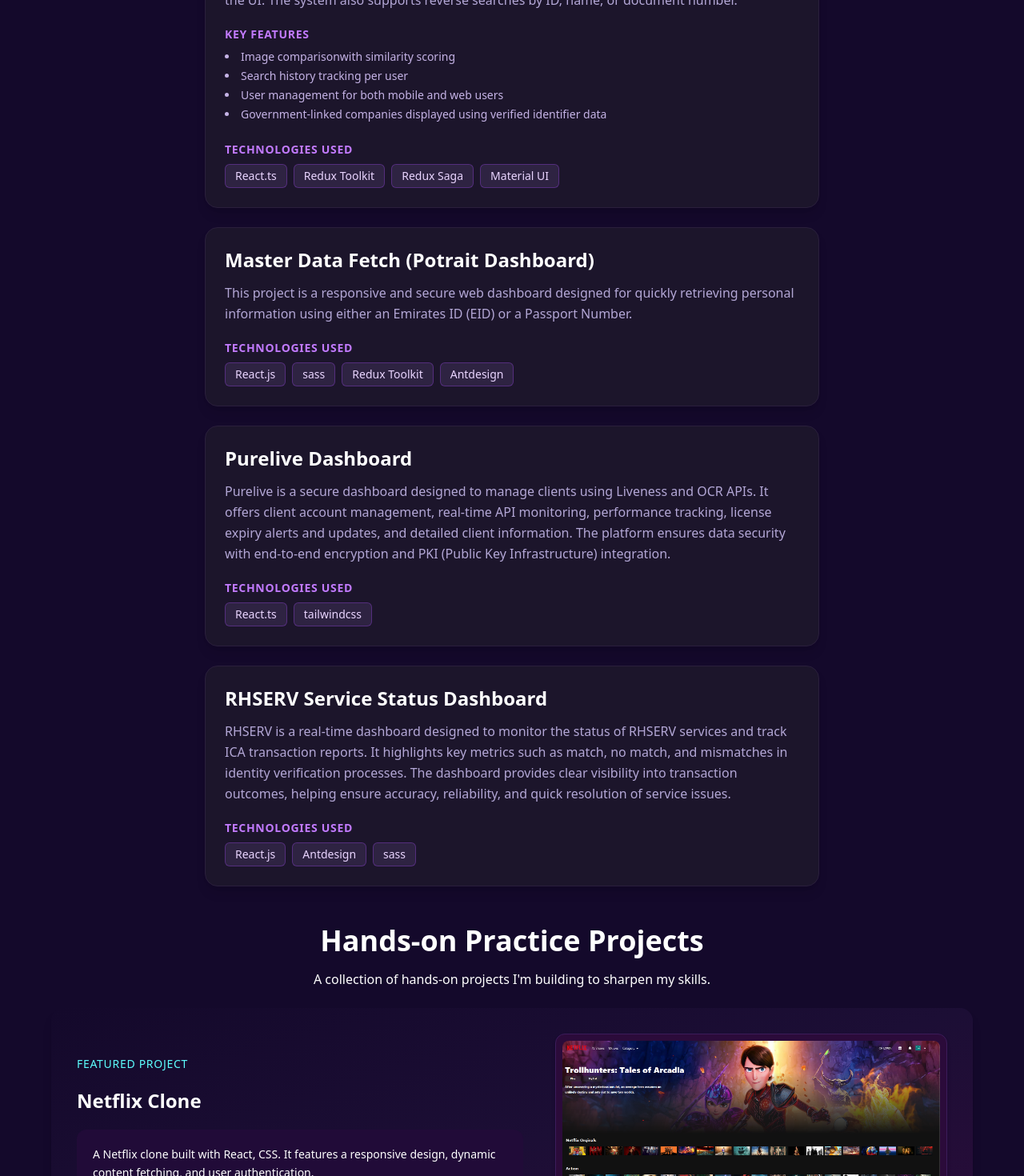
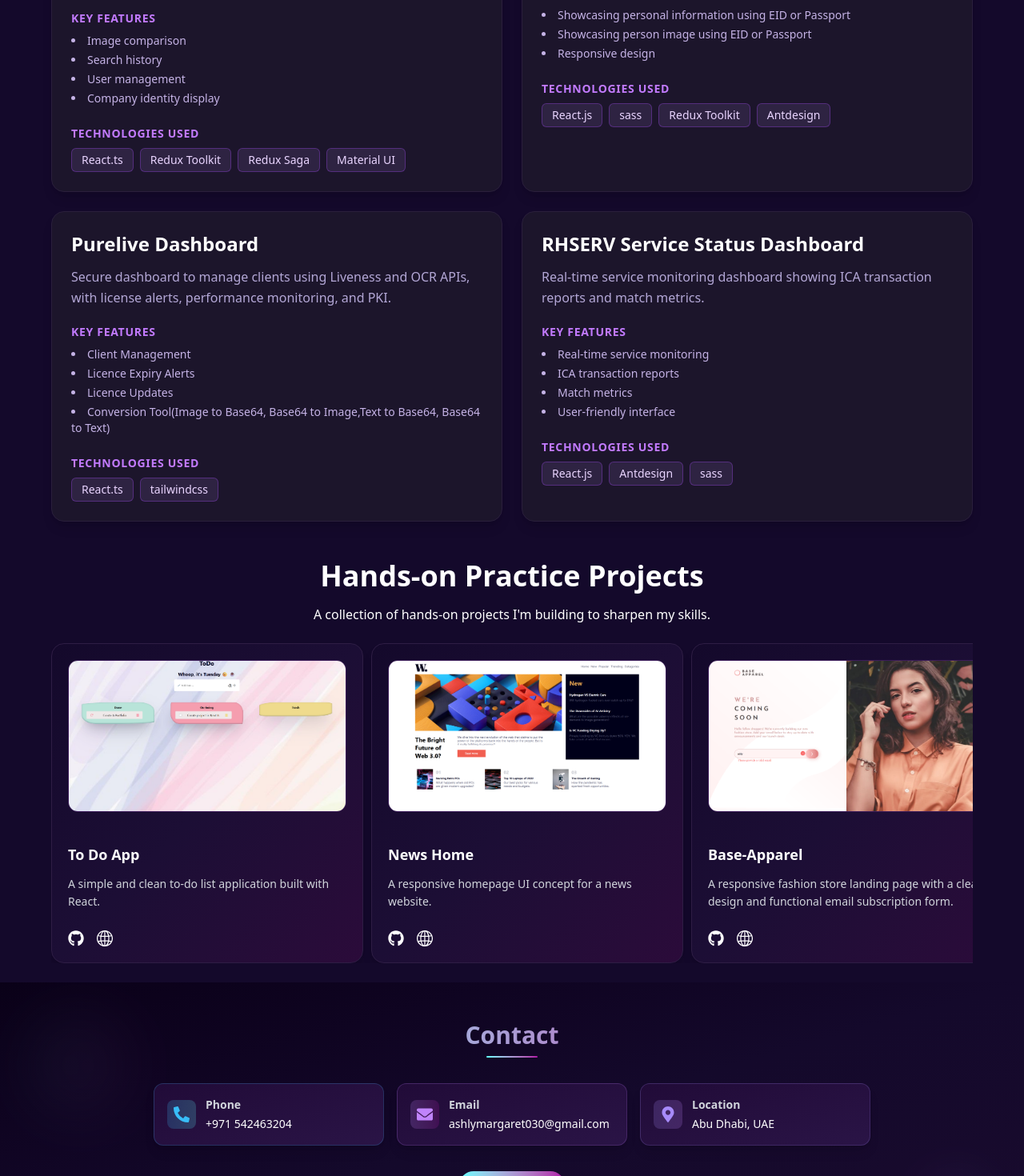
Before and after one commit to ashly-margaret/my_next_js_portfolio, a Next.js app: page / in a window 1280 px wide. Shown: the part 3260-4730 px from the top of the page at 80% size. Built offline with nearby package versions, Linux system fonts and the light colour scheme.

Commit message:
-code updated

```diff
--- a/app/components/projectDetails/ProjectDetails.js
+++ b/app/components/projectDetails/ProjectDetails.js
@@ -5,48 +5,44 @@ import Image from "next/image";
 import { FaGithub } from "react-icons/fa";
 import { SlGlobe } from "react-icons/sl";
 
-const ProjectDetails = ({ src, title, reverse = false, url, git, desc }) => {
+const ProjectDetails = ({ src, title, url, git, desc }) => {
   return (
-    <div
-      className={`w-[90%] max-w-6xl mx-auto flex flex-col md:flex-row items-center justify-center gap-10 p-8 rounded-2xl shadow-lg bg-gradient-to-br from-[#14092B] via-[#1C0E35] to-[#2B0B3A] text-white ${
-        reverse ? "md:flex-row-reverse" : ""
-      }`}
-    >
-      {/* Text Section */}
-      <div className="w-full md:w-[55%] flex flex-col gap-5">
-        <span className="text-[#5DFFFF] tracking-wider uppercase text-sm font-medium">
-          Featured Project
-        </span>
-        <h3 className="text-2xl font-bold text-white">{title}</h3>
-
-        <div className="bg-[#210B38] p-5 rounded-xl text-sm leading-relaxed">
-          <span>
-            {desc ||
-              "This is a project description. It can be customized to provide details about the project, its features, and technologies used."}
-          </span>
-        </div>
-
-        <div className="flex items-center gap-5 text-2xl">
-          <FaGithub
-            className="hover:text-[#5DFFFF] cursor-pointer transition duration-300"
-            onClick={() => window.open(git, "_blank")}
-          />
-          <SlGlobe
-            className="hover:text-[#5DFFFF] cursor-pointer transition duration-300"
-            onClick={() => window.open(url, "_blank")}
-          />
-        </div>
-      </div>
-
-      {/* Image Section */}
-      <div className="w-full md:w-[45%] flex-shrink-0 rounded-xl overflow-hidden shadow-md border border-[#3C1C5A] bg-[#2B0B3A] p-2">
+    <div className="bg-gradient-to-br from-[#14092B] via-[#1C0E35] to-[#2B0B3A] rounded-2xl shadow-lg border border-[#2e1d44] p-5 text-white w-[390px]  h-[400px] flex flex-col justify-between">
+      {/* Image */}
+      <div className="w-full h-[190px] rounded-xl overflow-hidden mb-4 border border-[#3C1C5A]">
         <Image
           src={src}
           alt="Project Thumbnail"
           width={400}
           height={200}
-          className="rounded-lg object-cover w-full h-auto"
+          className="w-full h-full object-cover"
         />
+      </div>
+
+      {/* Content */}
+      <div className="flex flex-col gap-3">
+        <h3 className="text-lg font-bold">{title}</h3>
+
+        <p className="text-sm leading-relaxed text-gray-300 line-clamp-4">
+          {desc ||
+            "This is a project description. Customize it to explain what the project does, features, and tech used."}
+        </p>
+
+        {/* Links */}
+        <div className="flex gap-4 mt-3 text-xl">
+          {git && (
+            <FaGithub
+              className="hover:text-[#5DFFFF] cursor-pointer transition duration-300"
+              onClick={() => window.open(git, "_blank")}
+            />
+          )}
+          {url && (
+            <SlGlobe
+              className="hover:text-[#5DFFFF] cursor-pointer transition duration-300"
+              onClick={() => window.open(url, "_blank")}
+            />
+          )}
+        </div>
       </div>
     </div>
   );
--- a/app/components/work/Work.js
+++ b/app/components/work/Work.js
@@ -1,6 +1,170 @@
+// "use client";
+
+// import React from "react";
+// import { motion } from "framer-motion";
+// import ProjectDetails from "../projectDetails/ProjectDetails";
+// import netflixClone from "../../../public/assets/project_thumbnails/netflix_clone.png";
+// import spaceMan from "../../../public/assets/project_thumbnails/space_man.png";
+// import toDoApp from "../../../public/assets/project_thumbnails/toDo_app.png";
+// import NewsHomePage from "../../../public/assets/project_thumbnails/News_Home_Page.png";
+// import baseApparel from "../../../public/assets/project_thumbnails/baseApparel.png";
+// import signUpForm from "../../../public/assets/project_thumbnails/signupform.png";
+// import dropdownNavigation from "../../../public/assets/project_thumbnails/dropdown_navigation.png";
+// import CompanyProjectDetails from "../companyProjectDetails/CompanyProjectDetails";
+
+// const Work = () => {
+//   const projectData = [
+//     {
+//       title: "Netflix Clone",
+//       desc: "A Netflix clone built with React, CSS. It features a responsive design, dynamic content fetching, and user authentication.",
+//       src: netflixClone,
+//       url: "https://netflix-movie-site-clone.vercel.app/",
+//       git: "https://github.com/ashly-margaret/netflix-movie-site-clone",
+//       reverse: false,
+//     },
+//     {
+//       title: "Space Man",
+//       desc: "A space-themed animated experience using JavaScript and GSAP.",
+//       src: spaceMan,
+//       url: "https://space-man.vercel.app/",
+//       git: "https://github.com/ashly-margaret/space-man",
+//       reverse: true,
+//     },
+//     {
+//       title: "To Do App",
+//       desc: "A simple and clean to-do list application built with React.",
+//       src: toDoApp,
+//       url: "https://todo-app-ruddy-iota.vercel.app/",
+//       git: "https://github.com/ashly-margaret/Todo-App",
+//       reverse: false,
+//     },
+//     {
+//       title: "News Home",
+//       desc: "A responsive homepage UI concept for a news website.",
+//       src: NewsHomePage,
+//       url: "https://news-homepage-main-gamma.vercel.app/",
+//       git: "https://github.com/ashly-margaret/news-homepage-main",
+//       reverse: true,
+//     },
+//     {
+//       title: "Base-Apparel",
+//       desc: "A responsive fashion store landing page designed to capture user interest before launch. The page features a clean design, bold typography, and a funBase-Apparelctional email subscription form to keep users updated with announcements and launch deals.",
+//       src: baseApparel,
+//       url: "https://base-apparel-rho.vercel.app/",
+//       git: "https://github.com/ashly-margaret/Base-Apparel",
+//       reverse: false,
+//     },
+//     {
+//       title: "Sign-up-form",
+//       desc: "This project is a responsive sign-up interface for a developer-focused learning platform. The goal of the project is to encourage users to start a 7-day free trial by highlighting the value of learning to code by watching real developers solve problems in real-time.",
+//       src: signUpForm,
+//       url: "https://intro-component-with-sign-up-form-ten-black.vercel.app/",
+//       git: "https://github.com/ashly-margaret/Intro-component-with-sign-up-form",
+//       reverse: true,
+//     },
+//     {
+//       title: "Dropdown-navigation",
+//       desc: "This project is a modern landing page interface for a remote work productivity platform. It features a clean layout, dropdown navigation, and a responsive design tailored for desktop and mobile users.",
+//       src: dropdownNavigation,
+//       url: "https://intro-section-with-dropdown-navigation-seven.vercel.app/",
+//       git: "https://github.com/ashly-margaret/-Intro-section-with-dropdown-navigation",
+//       reverse: false,
+//     },
+//   ];
+
+//   return (
+//     <div>
+//       {/* Section Title */}
+
+//       <div className="flex flex-col items-center justify-center gap-4 text-white p-6">
+//         <h3 className="colors text-4xl font-bold text-white">
+//           Company Projects
+//         </h3>
+//         <span>
+//           Projects I’ve contributed to professionally during my work experience.
+//         </span>
+
+//         <div className="flex flex-col gap-6 w-full max-w-3xl mt-6">
+//           <CompanyProjectDetails
+//             title="Face Match Advanced Web (Admin Dashboard)"
+//             description="An advanced admin dashboard enabling facial recognition-based identity searches across government datasets. Users can upload an image to retrieve matched Emirates ID, unified number, passport data, and similarity scores — along with travel history displayed directly in the UI. The system also supports reverse searches by ID, name, or document number."
+//             features={[
+//               "Image comparisonwith similarity scoring",
+//               "Search history tracking per user",
+//               "User management for both mobile and web users",
+//               "Government-linked companies displayed using verified identifier data",
+//             ]}
+//             technologies={[
+//               "React.ts",
+//               "Redux Toolkit",
+//               "Redux Saga",
+//               "Material UI",
+//             ]}
+//           />
+//           <CompanyProjectDetails
+//             title="Master Data Fetch (Potrait Dashboard)"
+//             description="This project is a responsive and secure web dashboard designed for quickly retrieving personal information using either an Emirates ID (EID) or a Passport Number."
+//             technologies={["React.js", "sass" ,"Redux Toolkit", "Antdesign"]}
+//           />
+//             <CompanyProjectDetails
+//             title="Purelive Dashboard"
+//             description="Purelive is a secure dashboard designed to manage clients using Liveness and OCR APIs. It offers client account management, real-time API monitoring, performance tracking, license expiry alerts and updates, and detailed client information. The platform ensures data security with end-to-end encryption and PKI (Public Key Infrastructure) integration."
+//             technologies={["React.ts","tailwindcss",]}
+//           />
+//            <CompanyProjectDetails
+//             title="RHSERV Service Status Dashboard"
+//             description="RHSERV is a real-time dashboard designed to monitor the status of RHSERV services and track ICA transaction reports. It highlights key metrics such as match, no match, and mismatches in identity verification processes. The dashboard provides clear visibility into transaction outcomes, helping ensure accuracy, reliability, and quick resolution of service issues."
+//             technologies={["React.js", "Antdesign","sass"]}
+//           />
+//         </div>
+//       </div>
+
+//       <motion.div
+//         initial={{ opacity: 0, y: 20 }}
+//         whileInView={{ opacity: 1, y: 0 }}
+//         transition={{ duration: 0.6 }}
+//         viewport={{ once: true }}
+//         className="flex flex-col items-center justify-center gap-4 text-white p-6"
+//       >
+//         <h3 className="colors text-4xl font-bold text-white">
+//           Hands-on Practice Projects
+//         </h3>
+//         <span>
+//           A collection of hands-on projects I'm building to sharpen my skills.
+//         </span>
+//       </motion.div>
+
+//       {/* Project Cards with staggered animation */}
+//       <motion.div
+//         className="flex flex-col gap-9 rounded-xl overflow-hidden"
+//         initial="hidden"
+//         whileInView="visible"
+//         viewport={{ once: true }}
+//         transition={{ staggerChildren: 0.3 }}
+//       >
+//         {projectData.map((project, index) => (
+//           <motion.div
+//             key={index}
+//             variants={{
+//               hidden: { opacity: 0, y: 30 },
+//               visible: { opacity: 1, y: 0 },
+//             }}
+//             transition={{ duration: 0.6, ease: "easeOut" }}
+//             whileHover={{ scale: 1.01 }}
+//           >
+//             <ProjectDetails {...project} />
+//           </motion.div>
+//         ))}
+//       </motion.div>
+//     </div>
+//   );
+// };
+
+// export default Work;
+
 "use client";
 
-import React from "react";
+import React, { useEffect, useRef } from "react";
 import { motion } from "framer-motion";
 import ProjectDetails from "../projectDetails/ProjectDetails";
 import netflixClone from "../../../public/assets/project_thumbnails/netflix_clone.png";
@@ -13,6 +177,29 @@ import dropdownNavigation from "../../../public/assets/project_thumbnails/dropdo
 import CompanyProjectDetails from "../companyProjectDetails/CompanyProjectDetails";
 
 const Work = () => {
+  const AUTO_SLIDE_INTERVAL = 3000;
+  const containerRef = useRef(null);
+  const indexRef = useRef(0);
+
+  useEffect(() => {
+    const container = containerRef.current;
+    const interval = setInterval(() => {
+      if (!container) return;
+      const cards = container.querySelectorAll(".carousel-card");
+      if (!cards.length) return;
+
+      indexRef.current = (indexRef.current + 1) % cards.length;
+      const nextCard = cards[indexRef.current];
+
+      container.scrollTo({
+        left: nextCard.offsetLeft,
+        behavior: "smooth",
+      });
+    }, AUTO_SLIDE_INTERVAL);
+
+    return () => clearInterval(interval);
+  }, []);
+
   const projectData = [
     {
       title: "Netflix Clone",
@@ -20,7 +207,6 @@ const Work = () => {
       src: netflixClone,
       url: "https://netflix-movie-site-clone.vercel.app/",
       git: "https://github.com/ashly-margaret/netflix-movie-site-clone",
-      reverse: false,
     },
     {
       title: "Space Man",
@@ -28,7 +214,6 @@ const Work = () => {
       src: spaceMan,
       url: "https://space-man.vercel.app/",
       git: "https://github.com/ashly-margaret/space-man",
-      reverse: true,
     },
     {
       title: "To Do App",
@@ -36,7 +221,6 @@ const Work = () => {
       src: toDoApp,
       url: "https://todo-app-ruddy-iota.vercel.app/",
       git: "https://github.com/ashly-margaret/Todo-App",
-      reverse: false,
     },
     {
       title: "News Home",
@@ -44,38 +228,32 @@ const Work = () => {
       src: NewsHomePage,
       url: "https://news-homepage-main-gamma.vercel.app/",
       git: "https://github.com/ashly-margaret/news-homepage-main",
-      reverse: true,
     },
     {
       title: "Base-Apparel",
-      desc: "A responsive fashion store landing page designed to capture user interest before launch. The page features a clean design, bold typography, and a funBase-Apparelctional email subscription form to keep users updated with announcements and launch deals.",
+      desc: "A responsive fashion store landing page with a clean design and functional email subscription form.",
       src: baseApparel,
       url: "https://base-apparel-rho.vercel.app/",
       git: "https://github.com/ashly-margaret/Base-Apparel",
-      reverse: false,
     },
     {
       title: "Sign-up-form",
-      desc: "This project is a responsive sign-up interface for a developer-focused learning platform. The goal of the project is to encourage users to start a 7-day free trial by highlighting the value of learning to code by watching real developers solve problems in real-time.",
+      desc: "Responsive sign-up form promoting a 7-day trial for a developer learning platform.",
       src: signUpForm,
       url: "https://intro-component-with-sign-up-form-ten-black.vercel.app/",
       git: "https://github.com/ashly-margaret/Intro-component-with-sign-up-form",
-      reverse: true,
     },
     {
       title: "Dropdown-navigation",
-      desc: "This project is a modern landing page interface for a remote work productivity platform. It features a clean layout, dropdown navigation, and a responsive design tailored for desktop and mobile users.",
+      desc: "Modern landing page for a remote work platform with responsive dropdown navigation.",
       src: dropdownNavigation,
       url: "https://intro-section-with-dropdown-navigation-seven.vercel.app/",
       git: "https://github.com/ashly-margaret/-Intro-section-with-dropdown-navigation",
-      reverse: false,
     },
   ];
 
   return (
     <div>
-      {/* Section Title */}
-
       <div className="flex flex-col items-center justify-center gap-4 text-white p-6">
         <h3 className="colors text-4xl font-bold text-white">
           Company Projects
@@ -83,16 +261,15 @@ const Work = () => {
         <span>
           Projects I’ve contributed to professionally during my work experience.
         </span>
-
-        <div className="flex flex-col gap-6 w-full max-w-3xl mt-6">
+        <div className="grid grid-cols-1 md:grid-cols-2 gap-6 w-full max-w-6xl mt-6">
           <CompanyProjectDetails
             title="Face Match Advanced Web (Admin Dashboard)"
-            description="An advanced admin dashboard enabling facial recognition-based identity searches across government datasets. Users can upload an image to retrieve matched Emirates ID, unified number, passport data, and similarity scores — along with travel history displayed directly in the UI. The system also supports reverse searches by ID, name, or document number."
+            description="Advanced facial recognition dashboard for government datasets, supporting searches and reverse lookups with full identity data."
             features={[
-              "Image comparisonwith similarity scoring",
-              "Search history tracking per user",
-              "User management for both mobile and web users",
-              "Government-linked companies displayed using verified identifier data",
+              "Image comparison",
+              "Search history",
+              "User management",
+              "Company identity display",
             ]}
             technologies={[
               "React.ts",
@@ -102,19 +279,36 @@ const Work = () => {
             ]}
           />
           <CompanyProjectDetails
-            title="Master Data Fetch (Potrait Dashboard)"
-            description="This project is a responsive and secure web dashboard designed for quickly retrieving personal information using either an Emirates ID (EID) or a Passport Number."
-            technologies={["React.js", "sass" ,"Redux Toolkit", "Antdesign"]}
+            title="Master Data Fetch (Portrait Dashboard)"
+            description="Responsive dashboard for retrieving personal information using EID or Passport."
+            technologies={["React.js", "sass", "Redux Toolkit", "Antdesign"]}
+             features={[
+              "Showcasing personal information using EID or Passport",
+              "Showcasing person image using EID or Passport",
+              "Responsive design",
+            ]}
           />
           <CompanyProjectDetails
             title="Purelive Dashboard"
-            description="Purelive is a secure dashboard designed to manage clients using Liveness and OCR APIs. It offers client account management, real-time API monitoring, performance tracking, license expiry alerts and updates, and detailed client information. The platform ensures data security with end-to-end encryption and PKI (Public Key Infrastructure) integration."
-            technologies={["React.ts","tailwindcss",]}
+            description="Secure dashboard to manage clients using Liveness and OCR APIs, with license alerts, performance monitoring, and PKI."
+            technologies={["React.ts", "tailwindcss"]}
+             features={[
+              "Client Management",
+              "Licence Expiry Alerts",
+              "Licence Updates",
+              "Conversion Tool(Image to Base64, Base64 to Image,Text to Base64, Base64 to Text)",
+            ]}
           />
           <CompanyProjectDetails
             title="RHSERV Service Status Dashboard"
-            description="RHSERV is a real-time dashboard designed to monitor the status of RHSERV services and track ICA transaction reports. It highlights key metrics such as match, no match, and mismatches in identity verification processes. The dashboard provides clear visibility into transaction outcomes, helping ensure accuracy, reliability, and quick resolution of service issues."
-            technologies={["React.js", "Antdesign","sass"]}
+            description="Real-time service monitoring dashboard showing ICA transaction reports and match metrics."
+            technologies={["React.js", "Antdesign", "sass"]}
+             features={[
+              "Real-time service monitoring",
+              "ICA transaction reports",
+              "Match metrics",
+              "User-friendly interface",
+            ]}
           />
         </div>
       </div>
@@ -134,29 +328,34 @@ const Work = () => {
         </span>
       </motion.div>
 
-      {/* Project Cards with staggered animation */}
+      <div className="w-full px-4">
+        <div
+          ref={containerRef}
+          className="w-full max-w-6xl mx-auto overflow-hidden relative"
+        >
           <motion.div
-        className="flex flex-col gap-9 rounded-xl overflow-hidden"
+            className="flex gap-20"
             initial="hidden"
-        whileInView="visible"
-        viewport={{ once: true }}
-        transition={{ staggerChildren: 0.3 }}
+            animate="visible"
+            transition={{ staggerChildren: 0.2 }}
           >
-        {projectData.map((project, index) => (
+            {projectData.map((project) => (
               <motion.div
-            key={index}
+                key={project.title}
+                className="carousel-card w-[320px] h-[400px] flex-shrink-0"
                 variants={{
                   hidden: { opacity: 0, y: 30 },
                   visible: { opacity: 1, y: 0 },
                 }}
                 transition={{ duration: 0.6, ease: "easeOut" }}
-            whileHover={{ scale: 1.01 }}
               >
                 <ProjectDetails {...project} />
               </motion.div>
             ))}
           </motion.div>
         </div>
+      </div>
+    </div>
   );
 };
 
```
Lines whose indentation alone changed are shown as unchanged.
